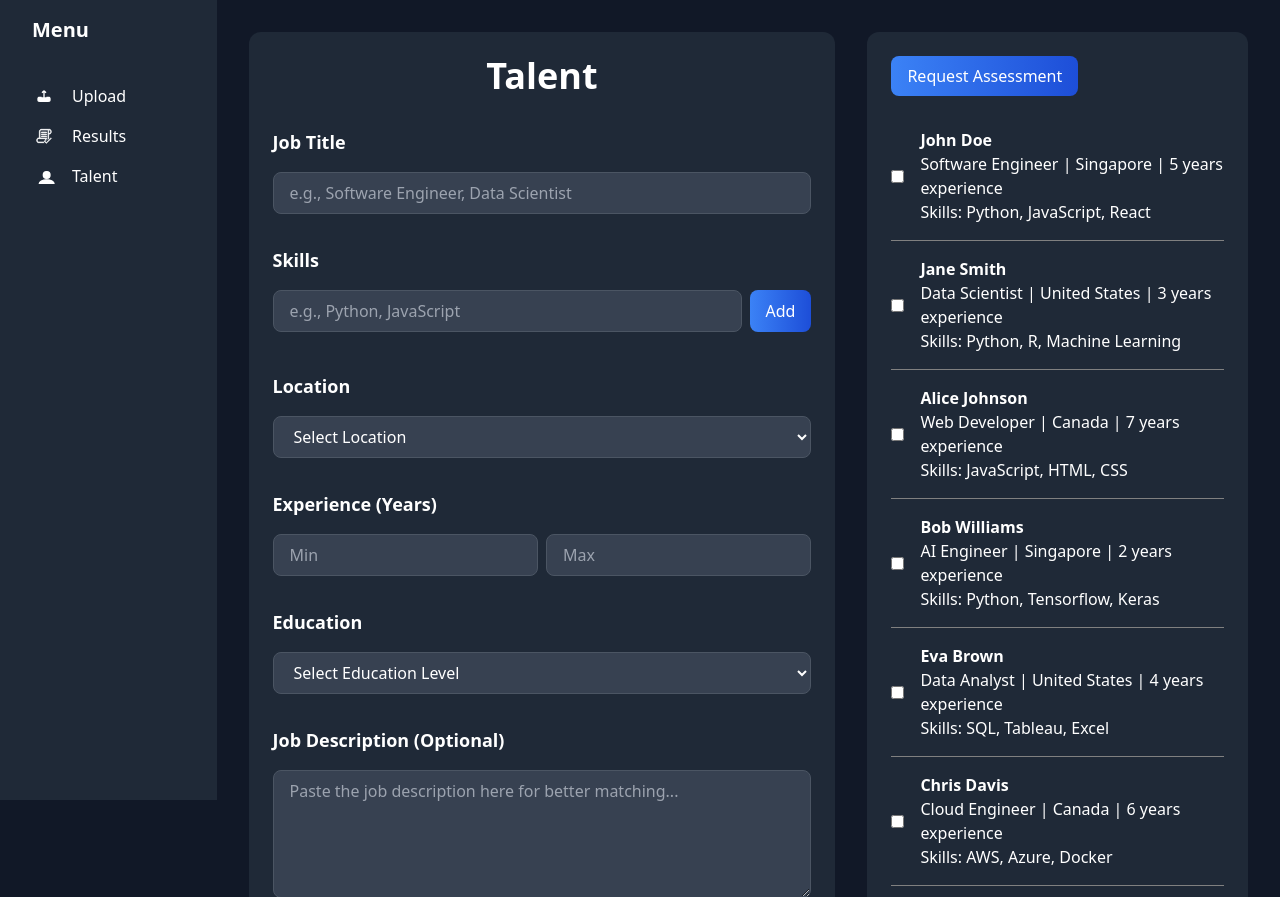
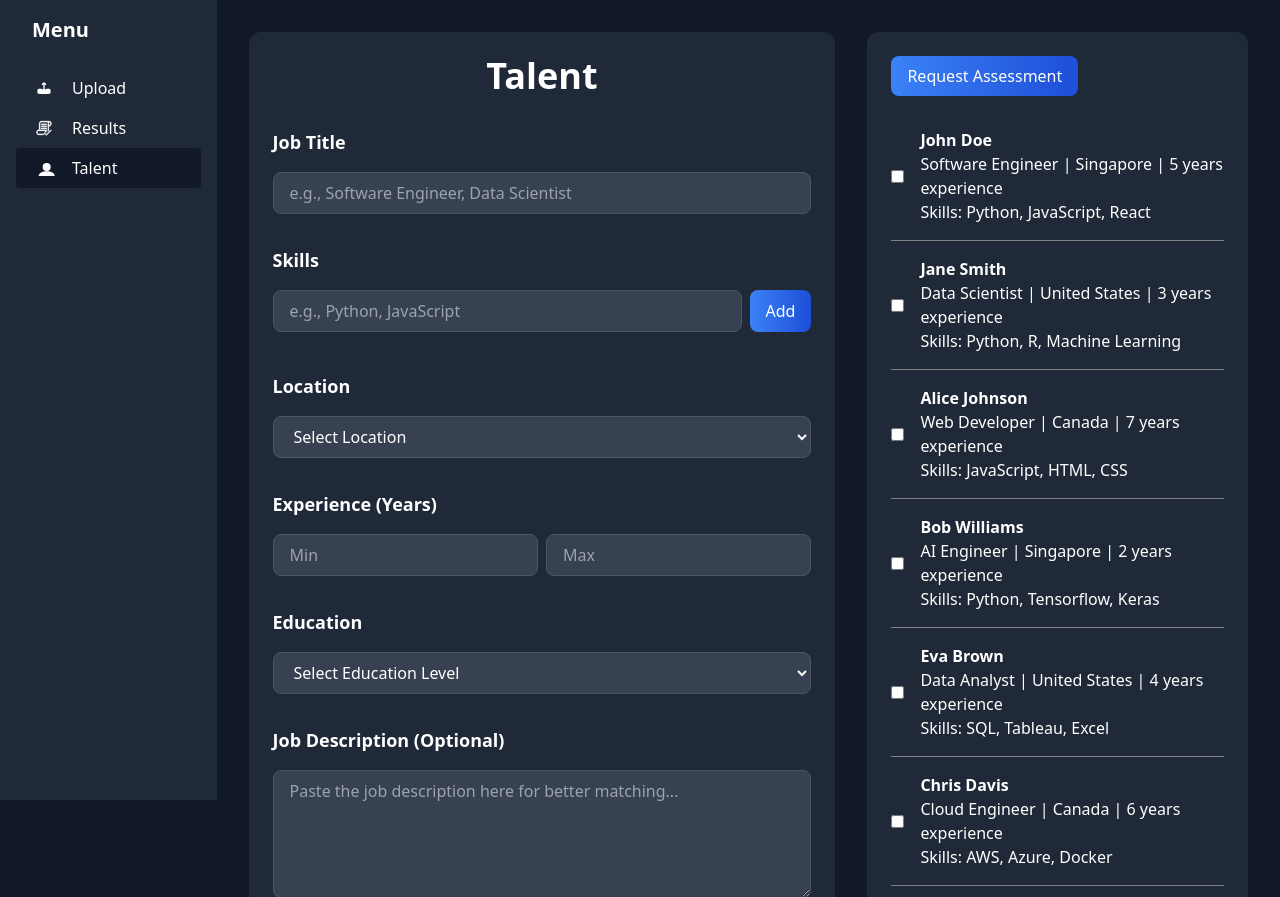
Before and after one commit to rayloveshacking/Future-proof-With-AI, a Django app: page /talent/ in a window 1280 px wide. Shown: the top 897 px of the page. Run offline with Django 4.2, Linux system fonts and the light colour scheme; some libraries are stand-ins or nearby versions.

Commit message:
highlight current page

```diff
--- a/app/application/templates/talent.html
+++ b/app/application/templates/talent.html
@@ -23,23 +23,23 @@
 <body class="bg-gray-900 text-white">
     <div class="flex h-full">
         <aside class="w-64 bg-gray-800 p-4 h-screen top-0 sticky">
-            <div class="mb-8">
+            <div class="mb-6">
                 <h2 class="text-xl font-semibold mb-2 px-4">Menu</h2>
             </div>
             <nav>
-                <a href="/" class="block py-2 px-4 rounded flex items-center hover:bg-gray-800">
+                <a href="/" class="block py-2 px-4 rounded flex items-center hover:bg-gray-700">
                     <svg class="mr-4" width="24px" height="16px" viewBox="0 0 24 24" fill="white" xmlns="http://www.w3.org/2000/svg">
                         <path d="M17 17H17.01M15.6 14H18C18.9319 14 19.3978 14 19.7654 14.1522C20.2554 14.3552 20.6448 14.7446 20.8478 15.2346C21 15.6022 21 16.0681 21 17C21 17.9319 21 18.3978 20.8478 18.7654C20.6448 19.2554 20.2554 19.6448 19.7654 19.8478C19.3978 20 18.9319 20 18 20H6C5.06812 20 4.60218 20 4.23463 19.8478C3.74458 19.6448 3.35523 19.2554 3.15224 18.7654C3 18.3978 3 17.9319 3 17C3 16.0681 3 15.6022 3.15224 15.2346C3.35523 14.7446 3.74458 14.3552 4.23463 14.1522C4.60218 14 5.06812 14 6 14H8.4M12 15V4M12 4L15 7M12 4L9 7" stroke="white" stroke-width="2"/>
                     </svg>
                     Upload
                 </a>
-                <a href="/results" class="block py-2 px-4 rounded flex items-center hover:bg-gray-800">
+                <a href="/results" class="block py-2 px-4 rounded flex items-center hover:bg-gray-700">
                     <svg class="mr-4" width="24px" height="16px" viewBox="0 0 24 24" fill="white" xmlns="http://www.w3.org/2000/svg">
                         <path d="M16 10H8V9h8zm-4.87 11l1.064 1H3.5C2.122 22 1 20.43 1 18.5S2.122 15 3.5 15H5V5.75C5 3.682 6.122 2 7.5 2h13c1.378 0 2.45 1.57 2.45 3.5S21.878 9 20.5 9H19v7.138l-1 .979V5.75A5.994 5.994 0 0 1 18.64 3H7.5C6.792 3 6 4.176 6 5.75V15h10.57l-.71.826A4.141 4.141 0 0 0 15 18.5a5.186 5.186 0 0 0 .047.692l-1.032-.971A5.555 5.555 0 0 1 14.557 16H3.5C2.701 16 2 17.168 2 18.5S2.701 21 3.5 21zM19 8h1.5c.799 0 1.55-1.168 1.55-2.5S21.299 3 20.5 3h-.677A4.62 4.62 0 0 0 19 5.75zM8 13h8v-1H8zm8-7H8v1h8zm6.491 8.819l-6.998 6.851-2.832-2.663-.685.728 3.53 3.321 7.685-7.522z" stroke="white"/><path fill="none" d="M0 0h24v24H0z"/>
                     </svg>
                     Results
                 </a>
-                <a href="/talent" class="block py-2 px-4 rounded flex items-center hover:bg-gray-800">
+                <a href="/talent" class="block py-2 px-4 rounded flex items-center bg-gray-900">
                     <svg class="mr-4" width="24px" height="16px" viewBox="0 0 24 24" fill="white" xmlns="http://www.w3.org/2000/svg">
                         <path d="M16 15.503A5.041 5.041 0 1 0 16 5.42a5.041 5.041 0 0 0 0 10.083zm0 2.215c-6.703 0-11 3.699-11 5.5v3.363h22v-3.363c0-2.178-4.068-5.5-11-5.5z" stroke="white" stroke-width="2"/>
                     </svg>
--- a/app/application/templates/upload.html
+++ b/app/application/templates/upload.html
@@ -17,19 +17,19 @@
                 <h2 class="text-xl font-semibold mb-2 px-4">Menu</h2>
             </div>
             <nav class="flex-1">
-                <a href="/" class="block py-2 px-4 rounded flex items-center hover:bg-gray-800">
+                <a href="/" class="block py-2 px-4 rounded flex items-center bg-gray-900">
                     <svg class="mr-4" width="24px" height="16px" viewBox="0 0 24 24" fill="white" xmlns="http://www.w3.org/2000/svg">
                         <path d="M17 17H17.01M15.6 14H18C18.9319 14 19.3978 14 19.7654 14.1522C20.2554 14.3552 20.6448 14.7446 20.8478 15.2346C21 15.6022 21 16.0681 21 17C21 17.9319 21 18.3978 20.8478 18.7654C20.6448 19.2554 20.2554 19.6448 19.7654 19.8478C19.3978 20 18.9319 20 18 20H6C5.06812 20 4.60218 20 4.23463 19.8478C3.74458 19.6448 3.35523 19.2554 3.15224 18.7654C3 18.3978 3 17.9319 3 17C3 16.0681 3 15.6022 3.15224 15.2346C3.35523 14.7446 3.74458 14.3552 4.23463 14.1522C4.60218 14 5.06812 14 6 14H8.4M12 15V4M12 4L15 7M12 4L9 7" stroke="white" stroke-width="2"/>
                     </svg>
                     Upload
                 </a>
-                <a href="/results" class="block py-2 px-4 rounded flex items-center hover:bg-gray-800">
+                <a href="/results" class="block py-2 px-4 rounded flex items-center hover:bg-gray-700">
                     <svg class="mr-4" width="24px" height="16px" viewBox="0 0 24 24" fill="white" xmlns="http://www.w3.org/2000/svg">
                         <path d="M16 10H8V9h8zm-4.87 11l1.064 1H3.5C2.122 22 1 20.43 1 18.5S2.122 15 3.5 15H5V5.75C5 3.682 6.122 2 7.5 2h13c1.378 0 2.45 1.57 2.45 3.5S21.878 9 20.5 9H19v7.138l-1 .979V5.75A5.994 5.994 0 0 1 18.64 3H7.5C6.792 3 6 4.176 6 5.75V15h10.57l-.71.826A4.141 4.141 0 0 0 15 18.5a5.186 5.186 0 0 0 .047.692l-1.032-.971A5.555 5.555 0 0 1 14.557 16H3.5C2.701 16 2 17.168 2 18.5S2.701 21 3.5 21zM19 8h1.5c.799 0 1.55-1.168 1.55-2.5S21.299 3 20.5 3h-.677A4.62 4.62 0 0 0 19 5.75zM8 13h8v-1H8zm8-7H8v1h8zm6.491 8.819l-6.998 6.851-2.832-2.663-.685.728 3.53 3.321 7.685-7.522z" stroke="white"/><path fill="none" d="M0 0h24v24H0z"/>
                     </svg>
                     Results
                 </a>
-                <a href="/talent" class="block py-2 px-4 rounded flex items-center hover:bg-gray-800">
+                <a href="/talent" class="block py-2 px-4 rounded flex items-center hover:bg-gray-700">
                     <svg class="mr-4" width="24px" height="16px" viewBox="0 0 24 24" fill="white" xmlns="http://www.w3.org/2000/svg">
                         <path d="M16 15.503A5.041 5.041 0 1 0 16 5.42a5.041 5.041 0 0 0 0 10.083zm0 2.215c-6.703 0-11 3.699-11 5.5v3.363h22v-3.363c0-2.178-4.068-5.5-11-5.5z" stroke="white" stroke-width="2"/>
                     </svg>
```
Also changed, not shown: app/application/templates/results.html (+4 -4 lines).
